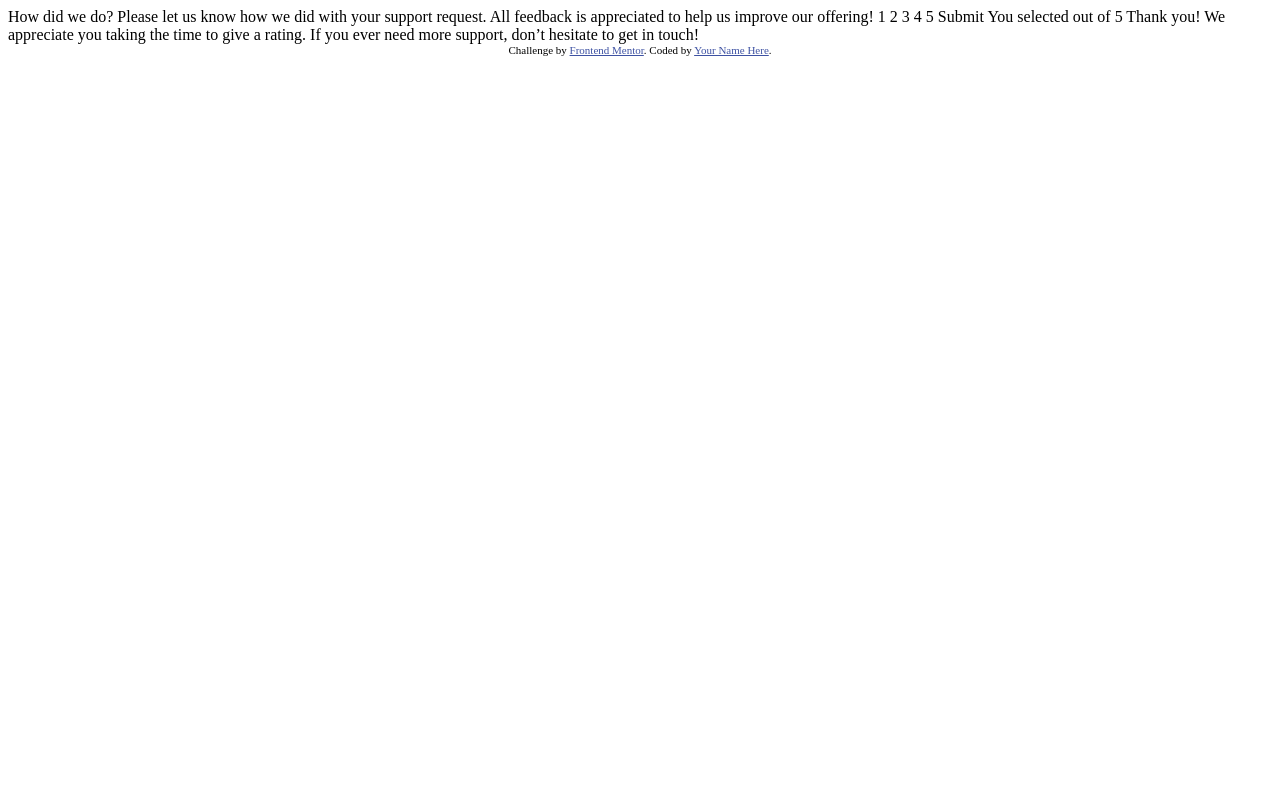
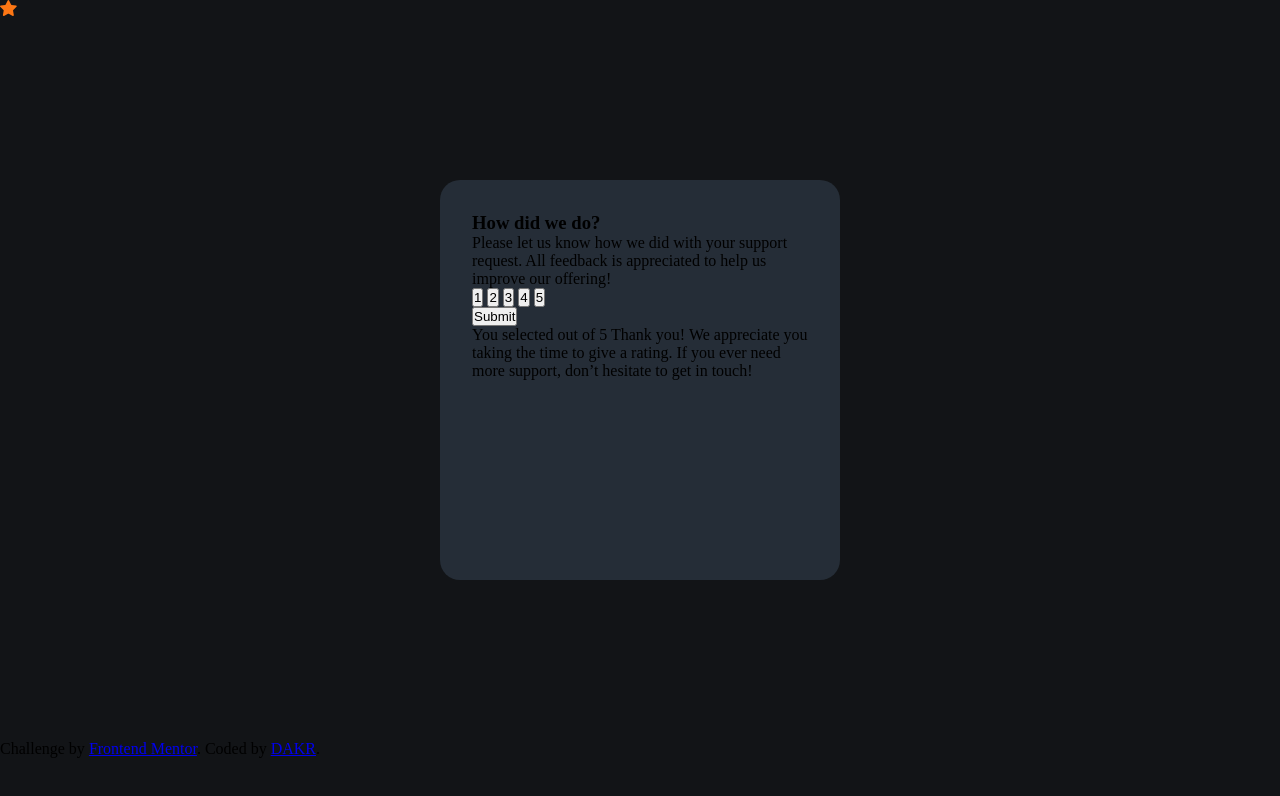
Before and after one commit to DanielKrol90/frontend.io-interactive-rating-component, a plain HTML site: page index.html in a window 1280 px wide. Drawn offline with Linux system fonts and the light colour scheme.

Commit message:
working on basic look for now

```diff
--- a/index.html
+++ b/index.html
@@ -1,37 +1,49 @@
 <!DOCTYPE html>
 <html lang="en">
+
 <head>
   <meta charset="UTF-8">
-  <meta name="viewport" content="width=device-width, initial-scale=1.0"> <!-- displays site properly based on user's device -->
+  <meta name="viewport" content="width=device-width, initial-scale=1.0">
+  <!-- displays site properly based on user's device -->
 
   <link rel="icon" type="image/png" sizes="32x32" href="./images/favicon-32x32.png">
 
   <title>Frontend Mentor | Interactive rating component</title>
+  <link rel="stylesheet" href="style.css">
 
-  <!-- Feel free to remove these styles or customise in your own stylesheet 👍 -->
-  <style>
-    .attribution { font-size: 11px; text-align: center; }
-    .attribution a { color: hsl(228, 45%, 44%); }
-  </style>
 </head>
+
 <body>
 
+<div>
+   <img src="./images/icon-star.svg" alt="image of little star">
+</div>
+
+
   <!-- Rating state start -->
+  <main>
+    <h3>How did we do?</h3>
+    <p>Please let us know how we did with your support request. All feedback is appreciated
+      to help us improve our offering!</p>
 
-  How did we do?
+    <div>
+      <button>1</button>
+      <button>2</button>
+      <button>3</button>
+      <button>4</button>
+      <button>5</button>
+    </div>
 
-  Please let us know how we did with your support request. All feedback is appreciated
-  to help us improve our offering!
 
-  1 2 3 4 5
+    <button>Submit</button>
 
-  Submit
 
     <!-- Rating state end -->
 
     <!-- Thank you state start -->
-
-  You selected <!-- Add rating here --> out of 5
+    <article>
+      You selected
+    <!-- Add rating here --> out of 5
 
     Thank you!
 
@@ -39,11 +51,19 @@
     don’t hesitate to get in touch!
 
     <!-- Thank you state end -->
+    </article>
 
 
+  </main>
+
+  <footer>
     <div class="attribution">
       Challenge by <a href="https://www.frontendmentor.io?ref=challenge" target="_blank">Frontend Mentor</a>.
-    Coded by <a href="#">Your Name Here</a>.
+      Coded by <a href="#">DAKR</a>.
     </div>
+  </footer>
+
+  <script src="./main.js"></script>
 </body>
+
 </html>
--- /dev/null
+++ b/style.css
@@ -0,0 +1,18 @@
+* {
+    padding: 0;
+    margin: 0;
+    box-sizing: border-box;
+}
+
+body {
+    background-color: hsl(216, 12%, 8%);
+}
+
+main {
+    background-color: hsl(213, 19%, 18%);
+    height: 400px;
+    width: 400px;
+    margin: 10rem auto;
+    border-radius: 20px;
+    padding: 2rem;
+}
```
Also changed, not shown: main.js (added). Lines whose indentation alone changed are shown as unchanged.
